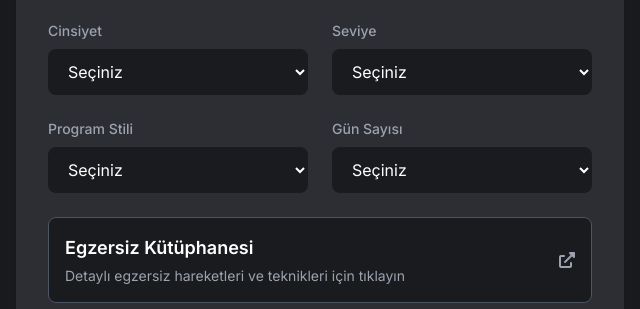
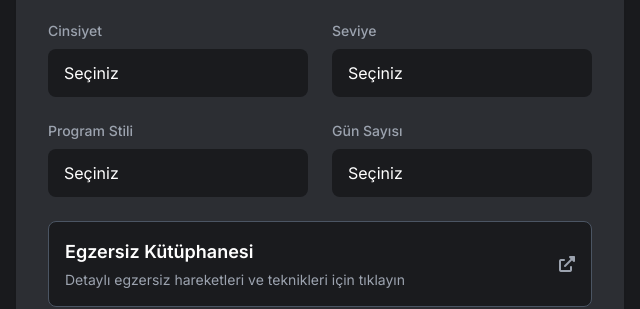
Before and after one commit to denizcanmaya/fitness-beslenme-finans, a plain HTML site: page index.html in a window 1280 px wide. Shown: the part 279-588 px from the top of the page, 640-1280 px from the left. Drawn offline with nearby package versions, Linux system fonts and the light colour scheme.

Commit message:
Update index.html

```diff
--- a/index.html
+++ b/index.html
@@ -119,7 +119,7 @@
                     <div class="grid grid-cols-1 md:grid-cols-2 gap-6">
                         <div>
                             <label for="antrenmanGender" class="block text-sm font-medium text-gray-400 mb-2">Cinsiyet</label>
-                            <select id="antrenmanGender" name="antrenmanGender" required class="w-full bg-dark-primary text-white rounded-lg px-4 py-3 focus:outline-none focus:ring-2 focus:ring-dark-accent">
+                            <select id="antrenmanGender" name="antrenmanGender" required class="w-full bg-dark-primary text-white rounded-lg px-4 py-3 focus:outline-none focus:ring-2 focus:ring-dark-accent appearance-none">
                                 <option value="">Seçiniz</option>
                                 <option value="male">Erkek</option>
                                 <option value="female">Kadın</option>
@@ -127,7 +127,7 @@
                         </div>
                         <div>
                             <label for="level" class="block text-sm font-medium text-gray-400 mb-2">Seviye</label>
-                            <select id="level" name="level" required class="w-full bg-dark-primary text-white rounded-lg px-4 py-3 focus:outline-none focus:ring-2 focus:ring-dark-accent">
+                            <select id="level" name="level" required class="w-full bg-dark-primary text-white rounded-lg px-4 py-3 focus:outline-none focus:ring-2 focus:ring-dark-accent appearance-none">
                                 <option value="">Seçiniz</option>
                                 <option value="beginner">Başlangıç</option>
                                 <option value="intermediate">Orta Seviye</option>
@@ -136,7 +136,7 @@
                         </div>
                         <div>
                             <label for="programStyle" class="block text-sm font-medium text-gray-400 mb-2">Program Stili</label>
-                            <select id="programStyle" name="programStyle" required class="w-full bg-dark-primary text-white rounded-lg px-4 py-3 focus:outline-none focus:ring-2 focus:ring-dark-accent">
+                            <select id="programStyle" name="programStyle" required class="w-full bg-dark-primary text-white rounded-lg px-4 py-3 focus:outline-none focus:ring-2 focus:ring-dark-accent appearance-none">
                                 <option value="">Seçiniz</option>
                                 <option value="fullbody">Full Body</option>
                                 <option value="ppl">Push Pull Legs</option>
@@ -144,7 +144,7 @@
                         </div>
                         <div>
                             <label for="days" class="block text-sm font-medium text-gray-400 mb-2">Gün Sayısı</label>
-                            <select id="days" name="days" required class="w-full bg-dark-primary text-white rounded-lg px-4 py-3 focus:outline-none focus:ring-2 focus:ring-dark-accent">
+                            <select id="days" name="days" required class="w-full bg-dark-primary text-white rounded-lg px-4 py-3 focus:outline-none focus:ring-2 focus:ring-dark-accent appearance-none">
                                 <option value="">Seçiniz</option>
                                 <option value="2">2 Gün</option>
                                 <option value="3">3 Gün</option>
```
